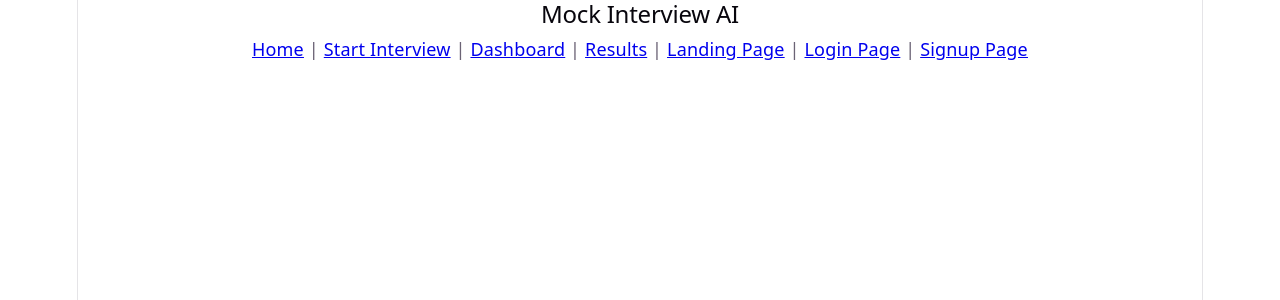
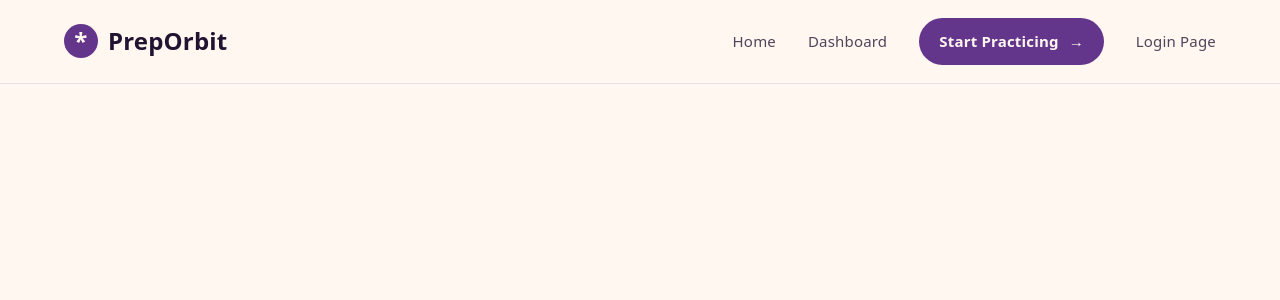
Before and after one commit to shreetanu205-sudo/Mock_Interview, a React (Vite) app in the folder Frontend/mock_interview/: page / in a window 1280 px wide. Shown: the top 300 px of the page. Built offline with nearby package versions, Linux system fonts and the light colour scheme.

Commit message:
styled navbar

```diff
--- a/Frontend/mock_interview/package.json
+++ b/Frontend/mock_interview/package.json
@@ -10,6 +10,7 @@
     "preview": "vite preview"
   },
   "dependencies": {
+    "lucide-react": "^1.59.0",
     "react": "^19.2.8",
     "react-dom": "^19.2.8",
     "react-router-dom": "^7.18.4"
--- /dev/null
+++ b/Frontend/mock_interview/src/Components/Navbar.css
@@ -0,0 +1,82 @@
+.navbar {
+  display: flex;
+  align-items: center;
+  justify-content: space-between;
+  gap: 24px;
+  padding: 18px 5%;
+  background: #fff7f0;
+  border-bottom: 1px solid #eadfe8;
+}
+
+.navbar-brand {
+  display: inline-flex;
+  align-items: center;
+  gap: 10px;
+  color: #211331;
+  font-size: 24px;
+  font-weight: 700;
+  text-decoration: none;
+}
+
+.brand-icon {
+  display: inline-flex;
+  align-items: center;
+  justify-content: center;
+  width: 34px;
+  height: 34px;
+  border-radius: 50%;
+  background: #63358b;
+  color: #fff7f0;
+}
+
+.navbar-links {
+  display: flex;
+  flex-direction:row;
+  align-items: center;
+  gap: 32px;
+  margin-left:auto;
+  padding-left:24px;
+}
+
+.navbar-links a {
+  display:inline-block;
+  color: #51445b;
+  font-size: 15px;
+  text-decoration: none;
+  white-space: nowrap;
+  line-height:1.5;
+  transition: color 0.2s ease;
+}
+
+.navbar-links a:hover {
+  color: #63358b;
+}
+
+.navbar-links .navbar-cta {
+  display: inline-flex;
+  align-items: center;
+  gap: 10px;
+  padding: 12px 20px;
+  border-radius: 30px;
+  background: #63358b;
+  color: #fff7f0;
+  font-weight: 600;
+}
+
+.navbar-links .navbar-cta:hover {
+  background: #4c276d;
+  color: #fff7f0;
+}
+
+@media (max-width: 700px) {
+  .navbar {
+    align-items: flex-start;
+    flex-direction: column;
+    padding: 18px 20px;
+  }
+
+  .navbar-links {
+    flex-wrap: wrap;
+    gap: 16px;
+  }
+}
--- a/Frontend/mock_interview/src/Components/Navbar.jsx
+++ b/Frontend/mock_interview/src/Components/Navbar.jsx
@@ -1,25 +1,23 @@
 import React from 'react'
 import { Link } from 'react-router-dom'
+import './Navbar.css'
+
 
 const Navbar = () => {
   return (
-    <nav>
-        <h2>Mock Interview AI</h2>
+    <nav className="navbar">
+      <Link to="/landing-page" className="navbar-brand">
+        <span className="brand-icon">*</span>
+        <span className="brand-name">PrepOrbit</span>
+      </Link>
 
-        <div>
+        <div className="navbar-links">
             <Link to="/Home">Home</Link>
-            {' | '}
-            <Link to="interview-setup">Start Interview</Link>
-            {' | '}
             <Link to="/dashboard">Dashboard</Link>
-            {' | '}
-            <Link to="/results">Results</Link>
-            {' | '}
-            <Link to="/landing-page">Landing Page</Link>
-            {' | '}
+            <Link to="/interview-setup" className="navbar-cta">
+              Start Practicing <span>&rarr;</span>
+            </Link>
             <Link to="/login-page">Login Page</Link>
-            {' | '}
-            <Link to="/signup-page">Signup Page</Link>
         </div>
     </nav>
   )
--- a/Frontend/mock_interview/src/index.css
+++ b/Frontend/mock_interview/src/index.css
@@ -1,23 +1,24 @@
 :root {
-  --text: #6b6375;
-  --text-h: #08060d;
-  --bg: #fff;
-  --border: #e5e4e7;
-  --code-bg: #f4f3ec;
-  --accent: #aa3bff;
-  --accent-bg: rgba(170, 59, 255, 0.1);
-  --accent-border: rgba(170, 59, 255, 0.5);
-  --social-bg: rgba(244, 243, 236, 0.5);
+  --text: #6b5b70;
+  --text-h: #211331;
+  --bg: #fff7f0;
+  --border: #eadfe8;
+  --code-bg: #f4eaf4;
+  --accent: #63358b;
+  --accent-bg: rgba(99, 53, 139, 0.1);
+  --accent-border: rgba(99, 53, 139, 0.5);
+  --social-bg: rgba(244, 234, 244, 0.5);
   --shadow:
-    rgba(0, 0, 0, 0.1) 0 10px 15px -3px, rgba(0, 0, 0, 0.05) 0 4px 6px -2px;
+    rgba(33, 19, 49, 0.1) 0 10px 15px -3px,
+    rgba(33, 19, 49, 0.05) 0 4px 6px -2px;
 
   --sans: system-ui, 'Segoe UI', Roboto, sans-serif;
-  --heading: system-ui, 'Segoe UI', Roboto, sans-serif;
+  --heading: Georgia, 'Times New Roman', serif;
   --mono: ui-monospace, Consolas, monospace;
 
   font: 18px/145% var(--sans);
   letter-spacing: 0.18px;
-  color-scheme: light dark;
+  color-scheme: light;
   color: var(--text);
   background: var(--bg);
   font-synthesis: none;
@@ -30,37 +31,18 @@
   }
 }
 
-@media (prefers-color-scheme: dark) {
-  :root {
-    --text: #9ca3af;
-    --text-h: #f3f4f6;
-    --bg: #16171d;
-    --border: #2e303a;
-    --code-bg: #1f2028;
-    --accent: #c084fc;
-    --accent-bg: rgba(192, 132, 252, 0.15);
-    --accent-border: rgba(192, 132, 252, 0.5);
-    --social-bg: rgba(47, 48, 58, 0.5);
-    --shadow:
-      rgba(0, 0, 0, 0.4) 0 10px 15px -3px, rgba(0, 0, 0, 0.25) 0 4px 6px -2px;
-  }
-
-  #social .button-icon {
-    filter: invert(1) brightness(2);
-  }
-}
-
 body {
   margin: 0;
+  background: var(--bg);
+  color: var(--text);
 }
 
 #root {
-  width: 1126px;
+  width: 100%;
   max-width: 100%;
   margin: 0 auto;
   text-align: center;
-  border-inline: 1px solid var(--border);
-  min-height: 100svh;
+  min-height: 100vh;
   display: flex;
   flex-direction: column;
   box-sizing: border-box;
--- a/Frontend/package.json
+++ b/Frontend/package.json
@@ -1,5 +1,6 @@
 {
   "dependencies": {
+    "lucide-react": "^1.59.0",
     "react-router-dom": "^7.18.4"
   }
 }
```
Also changed, not shown: 2 other files (tests, documents, lock files or other folders).
